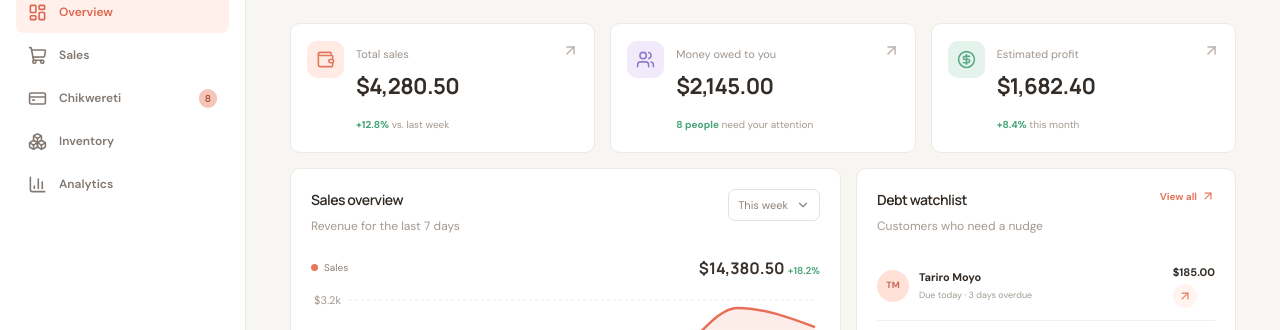
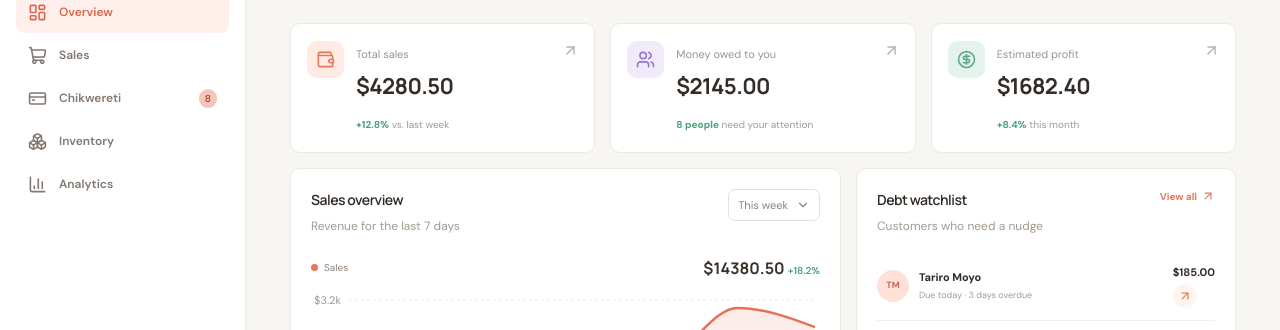
Before and after one commit to sirjani05/business-tracker, a React (Vite) app: page / in a window 1280 px wide. Shown: the part 194-524 px from the top of the page. Built offline with nearby package versions, Linux system fonts and the light colour scheme; sample sign-in values are in the browser's storage.

Commit message:
make the currency toggle use the real conversion rule

```diff
--- a/src/App.jsx
+++ b/src/App.jsx
@@ -32,8 +32,8 @@ function App() {
         <Route element={<ProtectedRoute />}>
           <Route element={<AppShell />}>
             <Route path="/" element={<DashboardRoute />} />
-            <Route path="/debts" element={<Credit />} />
-            <Route path="/debts/:id" element={<DebtDetails />} />
+            <Route path="/debts" element={<CreditRoute />} />
+            <Route path="/debts/:id" element={<DebtDetailsRoute />} />
             <Route path="/sales/new" element={<SalesRoute />} />
             <Route path="/settings" element={<SettingsRoute />} />
             <Route path="/inventory" element={<Inventory />} />
@@ -63,6 +63,14 @@ function AnalyticsRoute() {
   const { currency } = useOutletContext();
   return <Analytics currency={currency} />;
 }
+function CreditRoute() {
+  const { currency } = useOutletContext();
+  return <Credit currency={currency} />;
+}
+function DebtDetailsRoute() {
+  const { currency } = useOutletContext();
+  return <DebtDetails currency={currency} />;
+}
 function SettingsRoute() {
   const { profile, saveProfile } = useOutletContext();
   return <Settings profile={profile} onSave={saveProfile} />;
--- a/src/components/AppShell.jsx
+++ b/src/components/AppShell.jsx
@@ -5,11 +5,11 @@ import Sidebar from "./Sidebar";
 import { defaultProfile } from "../data/profile";
 
 function AppShell() {
-  const [currency, setCurrency] = useState("USD");
   const [profile, setProfile] = useState(() => ({
     ...defaultProfile,
     ...JSON.parse(localStorage.getItem("vanzwe-profile") || "{}"),
   }));
+  const [currency, setCurrency] = useState(profile.currency || "USD");
   const [mobileOpen, setMobileOpen] = useState(false);
   const location = useLocation();
   const navigate = useNavigate();
--- a/src/components/CreditForm.jsx
+++ b/src/components/CreditForm.jsx
@@ -1,6 +1,6 @@
 import { CreditCard, Plus } from "lucide-react";
 
-function CreditForm({ form, saved, onChange, onSubmit }) {
+function CreditForm({ currency, form, saved, onChange, onSubmit }) {
   return (
     <form className="panel entry-form" onSubmit={onSubmit}>
       <div className="panel-heading">
@@ -31,7 +31,7 @@ function CreditForm({ form, saved, onChange, onSubmit }) {
       </label>
       <div className="form-row">
         <label>
-          Amount owed (USD)
+          Amount owed ({currency})
           <input
             name="amount"
             type="number"
--- a/src/components/CreditList.jsx
+++ b/src/components/CreditList.jsx
@@ -1,6 +1,7 @@
 import { ArrowUpRight, CreditCard } from "lucide-react";
+import { formatCurrency } from "../data/currency";
 
-function CreditList({ entries }) {
+function CreditList({ entries, currency }) {
   return (
     <section className="panel recent-sales">
       <div className="panel-heading">
@@ -35,7 +36,7 @@ function CreditList({ entries }) {
                 </small>
               </div>
               <div className="debt-amount">
-                <strong>${entry.amount.toFixed(2)}</strong>
+                <strong>{formatCurrency(entry.amount, currency)}</strong>
                 <button aria-label={`Remind ${entry.customer}`}>
                   <ArrowUpRight size={14} />
                 </button>
--- a/src/components/RecentSales.jsx
+++ b/src/components/RecentSales.jsx
@@ -1,7 +1,7 @@
 import { ReceiptText, ShoppingCart } from "lucide-react";
+import { formatCurrency } from "../data/currency";
 
 function RecentSales({ sales, currency }) {
-  const symbol = currency === "USD" ? "$" : "ZiG ";
   return (
     <section className="panel recent-sales">
       <div className="panel-heading">
@@ -31,10 +31,7 @@ function RecentSales({ sales, currency }) {
                   {sale.createdAt}
                 </small>
               </div>
-              <strong>
-                {symbol}
-                {sale.total.toFixed(2)}
-              </strong>
+              <strong>{formatCurrency(sale.total, currency)}</strong>
             </div>
           ))}
         </div>
--- a/src/components/SalesChart.jsx
+++ b/src/components/SalesChart.jsx
@@ -8,6 +8,7 @@ import {
   XAxis,
   YAxis,
 } from "recharts";
+import { formatCompactCurrency, formatCurrency } from "../data/currency";
 
 const salesData = [
   { day: "Mon", sales: 1200 },
@@ -20,7 +21,6 @@ const salesData = [
 ];
 
 function SalesChart({ currency }) {
-  const symbol = currency === "USD" ? "$" : "ZiG ";
   return (
     <section className="panel chart-panel">
       <div className="panel-heading">
@@ -38,7 +38,7 @@ function SalesChart({ currency }) {
           Sales
         </span>
         <strong>
-          {symbol}14,380.50 <small>+18.2%</small>
+          {formatCurrency(14380.5, currency)} <small>+18.2%</small>
         </strong>
       </div>
       <div className="chart-wrap">
@@ -69,7 +69,7 @@ function SalesChart({ currency }) {
               axisLine={false}
               tickLine={false}
               tick={{ fill: "#a39a91", fontSize: 11 }}
-              tickFormatter={(value) => `$${value / 1000}k`}
+              tickFormatter={(value) => formatCompactCurrency(value, currency)}
             />
             <Tooltip
               contentStyle={{
@@ -77,7 +77,7 @@ function SalesChart({ currency }) {
                 borderRadius: 8,
                 boxShadow: "0 8px 24px #382c2118",
               }}
-              formatter={(value) => [`$${value.toLocaleString()}`, "Sales"]}
+              formatter={(value) => [formatCurrency(value, currency), "Sales"]}
             />
             <Area
               type="monotone"
--- /dev/null
+++ b/src/data/currency.js
@@ -0,0 +1,17 @@
+export const ZIG_PER_USD = 40;
+
+export function fromUsd(amount, currency) {
+  return currency === "ZiG"
+    ? Number(amount || 0) * ZIG_PER_USD
+    : Number(amount || 0);
+}
+
+export function formatCurrency(amount, currency) {
+  const value = fromUsd(amount, currency);
+  return `${currency === "ZiG" ? "ZiG " : "$"}${value.toFixed(2)}`;
+}
+
+export function formatCompactCurrency(amount, currency) {
+  const value = fromUsd(amount, currency);
+  return `${currency === "ZiG" ? "ZiG " : "$"}${value / 1000}k`;
+}
--- a/src/pages/Analytics.jsx
+++ b/src/pages/Analytics.jsx
@@ -17,6 +17,7 @@ import {
   XAxis,
   YAxis,
 } from "recharts";
+import { formatCurrency } from "../data/currency";
 
 function readRecords(key) {
   try {
@@ -31,7 +32,6 @@ function Analytics({ currency }) {
   const sales = readRecords("vanzwe-sales");
   const credit = readRecords("vanzwe-credit");
   const inventory = readRecords("vanzwe-inventory");
-  const symbol = currency === "USD" ? "$" : "ZiG ";
   const stats = useMemo(() => {
     const revenue = sales.reduce(
       (sum, sale) => sum + Number(sale.total || 0),
@@ -77,13 +77,13 @@ function Analytics({ currency }) {
   function exportCsv() {
     const rows = [
       ["Report", "Value"],
-      ["Revenue", stats.revenue.toFixed(2)],
-      ["Outstanding credit", stats.owed.toFixed(2)],
+      ["Revenue", formatCurrency(stats.revenue, currency)],
+      ["Outstanding credit", formatCurrency(stats.owed, currency)],
       ["Inventory items", inventory.length],
       ["Low stock items", stats.lowStock],
       ...Object.entries(stats.methods).map(([method, total]) => [
         `Sales via ${method}`,
-        total.toFixed(2),
+        formatCurrency(total, currency),
       ]),
     ];
     const csv = rows
@@ -130,21 +130,21 @@ function Analytics({ currency }) {
       <section className="analytics-stat-grid">
         <AnalyticsStat
           label="Revenue recorded"
-          value={`${symbol}${stats.revenue.toFixed(2)}`}
+          value={formatCurrency(stats.revenue, currency)}
           detail={`${sales.length} sale${sales.length === 1 ? "" : "s"} logged`}
           icon={Wallet}
           tone="peach"
         />
         <AnalyticsStat
           label="Outstanding credit"
-          value={`${symbol}${stats.owed.toFixed(2)}`}
+          value={formatCurrency(stats.owed, currency)}
           detail={`${credit.length} open account${credit.length === 1 ? "" : "s"}`}
           icon={FileText}
           tone="lilac"
         />
         <AnalyticsStat
           label="Average per day"
-          value={`${symbol}${stats.average.toFixed(2)}`}
+          value={formatCurrency(stats.average, currency)}
           detail={`Across the last ${period} days`}
           icon={BarChart3}
           tone="mint"
@@ -165,8 +165,7 @@ function Analytics({ currency }) {
               <p>Recorded sales by day</p>
             </div>
             <span className="chart-total">
-              {symbol}
-              {stats.revenue.toFixed(2)}
+              {formatCurrency(stats.revenue, currency)}
             </span>
           </div>
           <div className="analytics-chart-wrap">
@@ -207,12 +206,12 @@ function Analytics({ currency }) {
                   axisLine={false}
                   tickLine={false}
                   tick={{ fill: "#a39a91", fontSize: 10 }}
-                  tickFormatter={(value) => `${symbol}${value}`}
+                  tickFormatter={(value) => formatCurrency(value, currency)}
                 />
                 <Tooltip
                   contentStyle={{ border: "0", borderRadius: 8 }}
                   formatter={(value) => [
-                    `${symbol}${value.toFixed(2)}`,
+                    formatCurrency(value, currency),
                     "Revenue",
                   ]}
                 />
@@ -256,10 +255,7 @@ function Analytics({ currency }) {
                         : "s"}
                     </small>
                   </div>
-                  <strong>
-                    {symbol}
-                    {total.toFixed(2)}
-                  </strong>
+                  <strong>{formatCurrency(total, currency)}</strong>
                   <ArrowUpRight size={15} />
                 </div>
               ))}
--- a/src/pages/Dashboard.jsx
+++ b/src/pages/Dashboard.jsx
@@ -12,10 +12,10 @@ import DebtWatchlist from "../components/DebtWatchlist";
 import Metric from "../components/Metric";
 import QuickAction from "../components/QuickAction";
 import SalesChart from "../components/SalesChart";
+import { formatCurrency } from "../data/currency";
 
 function Dashboard({ currency }) {
   const navigate = useNavigate();
-  const symbol = currency === "USD" ? "$" : "ZiG ";
   return (
     <div className="dashboard">
       <section className="welcome-row">
@@ -33,7 +33,7 @@ function Dashboard({ currency }) {
       <section className="metric-grid">
         <Metric
           label="Total sales"
-          value={`${symbol}4,280.50`}
+          value={formatCurrency(4280.5, currency)}
           change="+12.8%"
           note="vs. last week"
           icon={Wallet}
@@ -41,7 +41,7 @@ function Dashboard({ currency }) {
         />
         <Metric
           label="Money owed to you"
-          value={`${symbol}2,145.00`}
+          value={formatCurrency(2145, currency)}
           change="8 people"
           note="need your attention"
           icon={Users}
@@ -49,7 +49,7 @@ function Dashboard({ currency }) {
         />
         <Metric
           label="Estimated profit"
-          value={`${symbol}1,682.40`}
+          value={formatCurrency(1682.4, currency)}
           change="+8.4%"
           note="this month"
           icon={CircleDollarSign}
--- a/src/pages/DebtDetails.jsx
+++ b/src/pages/DebtDetails.jsx
@@ -6,8 +6,9 @@ import {
   MessageCircle,
 } from "lucide-react";
 import { Link, useParams } from "react-router-dom";
+import { formatCurrency } from "../data/currency";
 
-function DebtDetails() {
+function DebtDetails({ currency = "USD" }) {
   const { id } = useParams();
   const entries = JSON.parse(localStorage.getItem("vanzwe-credit") || "[]");
   const entry = entries.find((item) => String(item.id) === id) || entries[0];
@@ -42,7 +43,7 @@ function DebtDetails() {
           <h2>{entry.customer}</h2>
           <p>{entry.description || "Credit sale"}</p>
         </div>
-        <strong>${entry.amount.toFixed(2)}</strong>
+        <strong>{formatCurrency(entry.amount, currency)}</strong>
       </section>
       <div className="detail-grid">
         <section className="panel">
```
Also changed, not shown: src/pages/Credit.jsx (+11 -3 lines), src/pages/Sales.jsx (+6 -1 lines).
